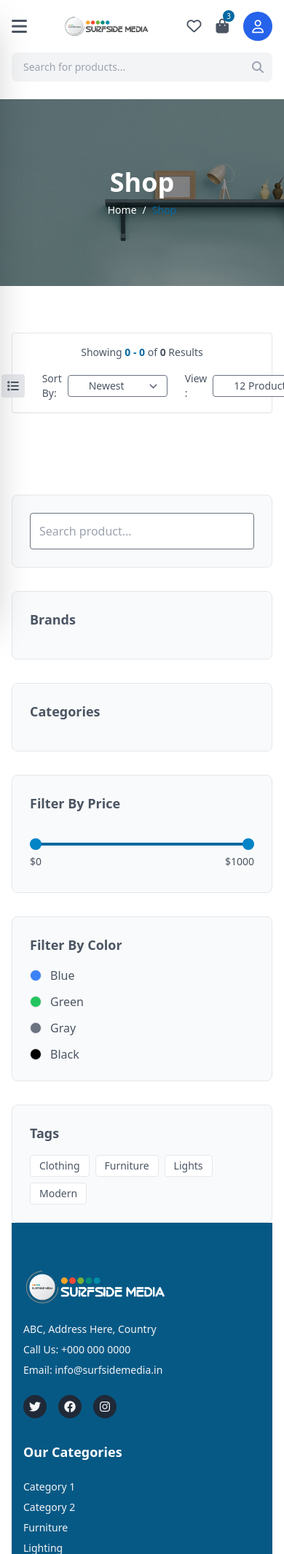
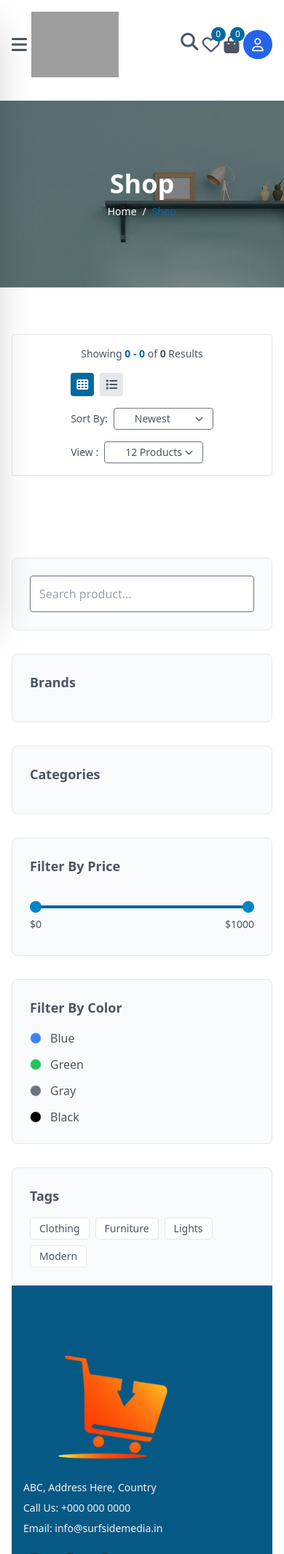
Before and after one commit to Sopheak007661/E-Commerce-Laravel13, a Laravel app: page /shop in a window 390 px wide; the page is wider, and only the part inside the window is pictured. Shown: the top 2130 px of that part at 73% size. Run offline with Laravel 12, Linux system fonts and the light colour scheme; data that the repository does not hold is empty; style sheets or scripts are compiled from the project's sources; some libraries are stand-ins or nearby versions; grey boxes are pictures that could not be loaded.

Commit message:
Part48 thirdteen commit(SEACH OPTION ON HOME PAGE AND ADD FIX RESPONSIVE ,  FILTERING IN SHOP PAEG

```diff
--- a/resources/views/admin/coupons.blade.php
+++ b/resources/views/admin/coupons.blade.php
@@ -53,9 +53,7 @@
                                 @forelse ($coupons as $coupon )
                                         <tr class="hover:bg-gray-50 transition">
                                             <td class="px-6 py-4 text-sm text-gray-500">{{$coupon->id}}</td>
-                                            <td class="px-6 py-4">
-                                                <span class="font-bold text-gray-800 tracking-wider">{{$coupon->transliterator_get_error_code}}</span>
-                                            </td>
+                                            <td class="px-6 py-4 text-sm text-gray-500">{{$coupon->code}}</td>
                                             <td class="px-6 py-4">
                                                 @if($coupon->type == "fixed")
                                                     <span class="bg-green-50 text-green-700 px-2 py-1 rounded text-xs font-semibold uppercase">Fixed</span>
--- a/resources/views/layouts/app.blade.php
+++ b/resources/views/layouts/app.blade.php
@@ -66,11 +66,18 @@
                 <div class="w-1/4 flex justify-end items-center space-x-6">
                     <div class="relative group">
                         <button class="text-2xl hover:text-primary"><i class="fa-solid fa-magnifying-glass"></i></button>
-                        <div class="absolute right-0 mt-2 w-64 bg-white border shadow-lg p-3 rounded opacity-0 invisible group-hover:opacity-100 group-hover:visible transition-all duration-300 z-50">
-                            <form class="flex">
-                                <input type="text" placeholder="Search..." class="w-full border p-2 text-sm outline-none focus:border-primary" />
-                                <button class="p-2 text-primary"><i class="fa-solid fa-magnifying-glass"></i></button>
+                        <div class="absolute right-0 mt-2 w-64 bg-white border shadow-lg p-3 rounded opacity-0 group-hover:opacity-100 group-hover:visible transition-all duration-300 z-50">
+
+                            <form id="form-filter" method="GET" action="{{route('shop.index')}}" >
+                                <div class="flex flex-col lg:flex-row gap-8">
+                                        <div class="bg-gray-50 p-6 rounded-lg border">
+                                            <form class="relative">
+                                                <input type="text" name="search" value="{{request('search')}}" placeholder="Search product..." class="w-full border p-3 rounded focus:outline-none focus:border-primary pr-10">
+                                             </form>
+                                        </div>
+                                </div>
                             </form>
+
                         </div>
                     </div>
 
@@ -133,20 +140,29 @@
                 </button>
 
                 <a href="index.php">
-                    <img src="{{asset('assets/images/logo.png')}}" alt="Logo" class="max-w-[120px]" />
+                    <img src="https://i.ibb.co/chTsqTqc/download-26.png" alt="Logo" class=" mr-20 max-w-[120px]" />
                 </a>
 
-                <div class="flex items-center space-x-5">
-                    <a href="wishlist.php" class="text-xl hover:text-primary">
+                 <div class="relative  group pb-2 ">
+                        <a href="{{route('shop.search.product')}}" class="text-2xl hover:text-primary"><i class="fa-solid fa-magnifying-glass"></i></a>
+                </div>
+
+                    <a href="{{route('wishlist.index')}}" class="text-2xl hover:text-primary relative">
                         <i class="fa-regular fa-heart"></i>
+                        <span class="absolute -top-2 -right-2 bg-primary text-white text-xs rounded-full w-5 h-5 flex items-center justify-center">
+                            {{Cart::instance('wishlist')->count()}}
+                        </span>
                     </a>
 
-                    <a href="cart.php" class="text-xl hover:text-primary relative">
+                    <a href="{{route('cart.index')}}" class="text-2xl hover:text-primary relative">
                         <i class="fa-solid fa-bag-shopping"></i>
-                        <span class="absolute -top-2 -right-2 bg-primary text-white text-[10px] rounded-full w-4 h-4 flex items-center justify-center">3</span>
+                        <span class="absolute -top-2 -right-2 bg-primary text-white text-xs rounded-full w-5 h-5 flex items-center justify-center">
+                            {{Cart::instance('cart')->count()}}
+                        </span>
                     </a>
 
                     <div class="relative group">
+
                         <button class="text-2xl hover:text-primary">
                             @auth
                             <span class="flex items-center justify-center w-10 h-10 bg-blue-600 text-white rounded-full font-bold uppercase text-lg shadow-sm">
@@ -175,19 +191,7 @@
                             @endguest
                         </ul>
                     </div>
-                </div>
             </div>
-
-            <div class="pb-2">
-                <form action="shop.php" method="GET" class="relative">
-                    <input type="text" name="q" placeholder="Search for products..."
-                        class="w-full bg-gray-100 border-none px-4 py-2.5 rounded-lg text-sm focus:ring-2 focus:ring-primary focus:bg-white transition-all outline-none">
-                    <button type="submit" class="absolute right-3 top-1/2 -translate-y-1/2 text-gray-400 hover:text-primary">
-                        <i class="fa-solid fa-magnifying-glass"></i>
-                    </button>
-                </form>
-            </div>
-        </div>
     </header>
 
     <div id="mobile-sidebar" class="fixed inset-y-0 left-0 w-64 bg-white shadow-2xl transform -translate-x-full transition-transform duration-300 z-[60]">
@@ -197,11 +201,11 @@
         </div>
         <nav class="p-4">
             <ul class="space-y-4">
-                <li><a href="index.php" class="block hover:text-primary">Home</a></li>
-                <li><a href="shop.php" class="block hover:text-primary">Shop</a></li>
-                <li><a href="cart.php" class="block hover:text-primary">Cart</a></li>
-                <li><a href="wishlist.php" class="block hover:text-primary">Wishlist</a></li>
-                <li><a href="contact.php" class="block hover:text-primary">Contact</a></li>
+                <li><a href="{{route('home.index')}}" class="block hover:text-primary">Home</a></li>
+                <li><a href="{{route('shop.index')}}" class="block hover:text-primary">Shop</a></li>
+                <li><a href="{{route('cart.index')}}" class="block hover:text-primary">Cart</a></li>
+                <li><a href="{{route('wishlist.index')}}" class="block hover:text-primary">Wishlist</a></li>
+                <li><a href="#" class="block hover:text-primary">Contact</a></li>
             </ul>
         </nav>
     </div>
@@ -218,7 +222,7 @@
         <div class="container mx-auto px-4">
             <div class="grid grid-cols-1 md:grid-cols-2 lg:grid-cols-4 gap-8">
                 <div>
-                    <img src="{{asset('assets/images/logo-w.png')}}" alt=" Logo" class="mb-6 max-w-[200px]" />
+                    <img src="{{asset('assets/images/logo.jpg')}}" alt=" Logo" class="mb-6 max-w-[200px]" />
                     <ul class="space-y-2 text-sm">
                         <li>ABC, Address Here, Country</li>
                         <li>Call Us: <a href="#" class="hover:text-primary transition">+000 000 0000</a></li>
@@ -263,7 +267,7 @@
             </div>
 
             <div class="border-t border-gray-400 mt-12 pt-8 flex flex-col md:flex-row justify-between items-center">
-                <p class="text-sm">&copy; 2026 Surfside Media All rights reserved.</p>
+                <p class="text-sm">&copy; 2026 Phy Sopheak All rights reserved.</p>
                 <img src="{{asset('assets/images/payment.png')}}" alt="Payment" class="mt-4 md:mt-0" />
             </div>
         </div>
--- a/resources/views/shop/index.blade.php
+++ b/resources/views/shop/index.blade.php
@@ -162,7 +162,7 @@
                         Showing <span class="font-bold text-primary">{{$products->firstItem() ?? 0 }} - {{$products->lastItem() ?? 0}} </span> of <span class="font-bold">{{$products->total()}}</span> Results
                     </p>
 
-                    <div class="flex items-center space-x-6">
+                    <div class="flex flex-col sm:flex-row space-y-4 items-start sm:items-center sm:space-x-6">
                         <div class="flex space-x-2">
                             <button id="btn-grid" class="w-8 h-8 flex items-center justify-center rounded bg-primary text-white transition">
                                 <i class="fa fa-th"></i>
@@ -172,7 +172,7 @@
                             </button>
                         </div>
 
-                        <div class="flex items-center">
+                        <div class=" flex items-center ">
                             <span class="mr-2 text-sm font-medium">Sort By:</span>
                             <select name="sort_by" class="border rounded p-1 px-7 text-sm focus:outline-none focus:border-primary auto-submit">
                                 <option value="newest" {{request("sort_by") === "newest" ? "selected":""}}>Newest</option>
--- a/routes/web.php
+++ b/routes/web.php
@@ -18,8 +18,11 @@ use Illuminate\Support\Facades\Route;
 
 Route::get('/',[HomeController::class,'index'])->name('home.index'); //==========
 
-Route::get('/shop',[ ShopController::class,'index']) -> name ('shop.index');
-Route::get('/shop/{slug}',[ ShopController::class,'productDetails']) -> name ('shop.product.details');
+Route::get('/shop',[ShopController::class,'index']) -> name ('shop.index');
+Route::get('/shop/{slug}',[ShopController::class,'productDetails']) -> name ('shop.product.details');
+Route::get('/shop-search', function () {
+    return view('shop.search');
+    })->name('shop.search.product');
 Route::get('/cart',[CartController::class,'index'])->name('cart.index');
 Route::post('/cart/add',[CartController::class,'add_to_cart'])->name('cart.add');
 Route::put('/cart/update',[CartController::class,'update_cart'])->name('cart.update');
```
Also changed, not shown: resources/views/shop/search.blade.php (added, +11 -0 lines).
